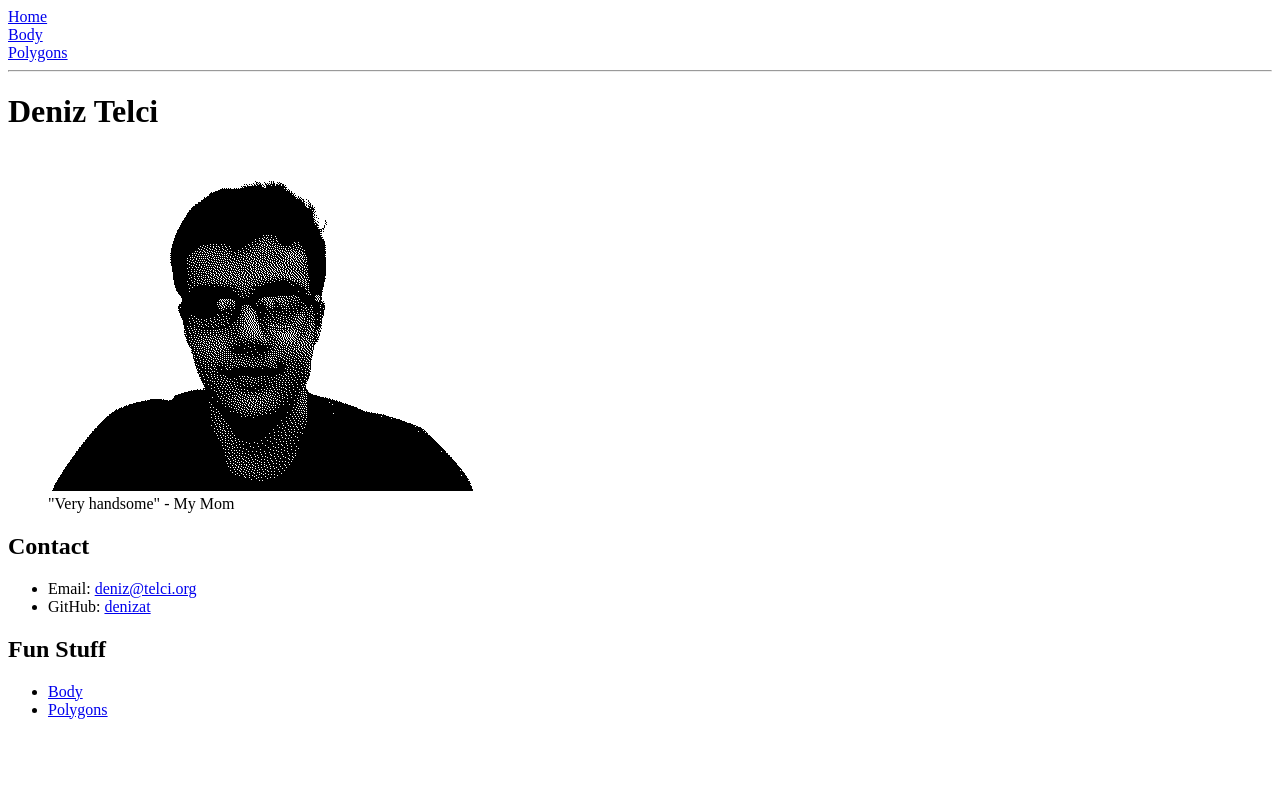
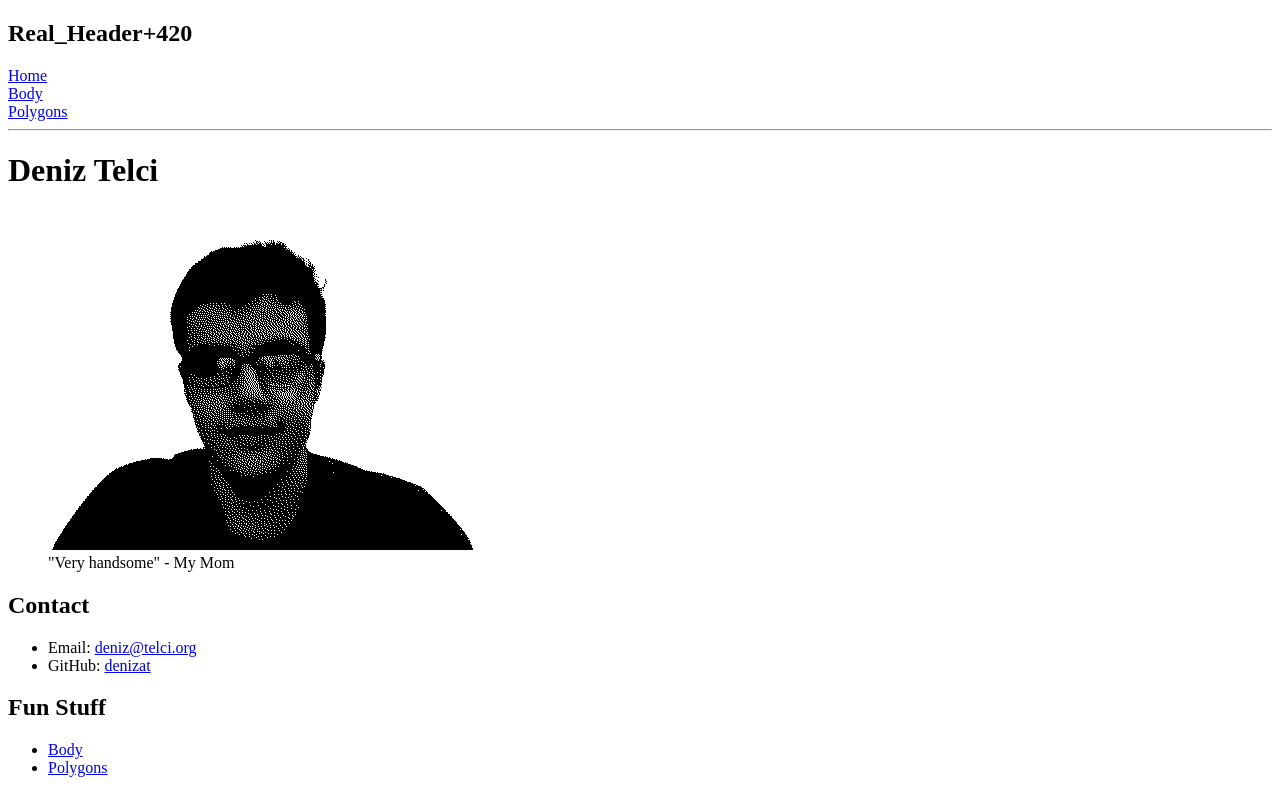
Before and after one commit to denizat/deniz.telci.org, a React app: page / in a window 1280 px wide. Built offline with nearby package versions, Linux system fonts and the light colour scheme.

Commit message:
Added scripts for cleaning and syncing.

```diff
--- a/package.json
+++ b/package.json
@@ -26,6 +26,8 @@
   },
   "scripts": {
     "start": "webpack serve --open --config webpack.dev.js",
-    "build": "webpack --config webpack.prod.js"
+    "build": "webpack --config webpack.prod.js",
+    "clean": "rm ./build/*",
+    "sync": "./sync.sh"
   }
 }
--- a/src/components/Header.tsx
+++ b/src/components/Header.tsx
@@ -5,7 +5,11 @@ type HeaderProps = {
   num: number;
 };
 
-export class Header extends React.Component<HeaderProps> {
+// /**
+//  * @augments {Component<Props, State>}
+//  */
+
+export default class Header extends React.Component<HeaderProps> {
   render() {
     return (
       <header>
--- a/src/index.tsx
+++ b/src/index.tsx
@@ -5,9 +5,11 @@ import { BrowserRouter as Router, Switch, Route, Link } from "react-router-dom";
 import Body from "./components/Body";
 import Home from "./components/Home";
 import Polygons from "./components/polygons/index";
+import Header from "./components/Header";
 
-const Header = () => (
+const NavHeader = () => (
   <nav>
+    <Header title="Real_Header" num={420} />
     <Link to="/">Home</Link>
     <br />
     <Link to="/body">Body</Link>
@@ -22,7 +24,7 @@ class App extends React.Component {
   render() {
     return (
       <Router>
-        <Header />
+        <NavHeader />
         <Switch>
           <Route path="/polygons">
             <Polygons />
```
Also changed, not shown: 1 other file (tests, documents, lock files or other folders).
